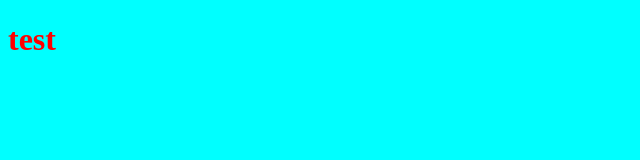
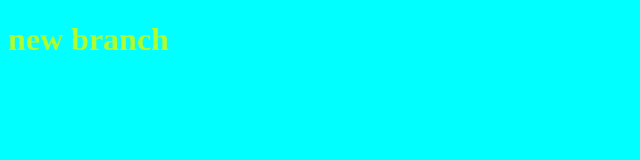
Before and after one commit to mohamed-ayman-10/new-repo, a plain HTML site: page index.html in a window 1280 px wide. Shown: the whole page, without its empty margins (0-640 px from the left). Drawn offline with Linux system fonts and the light colour scheme.

Commit message:
test new branch

```diff
--- a/app.js
+++ b/app.js
@@ -1 +1 @@
-alert('hello!')
+alert('hello new branch!')
--- a/index.html
+++ b/index.html
@@ -10,7 +10,7 @@
 </head>
 
 <body>
-    <h1>test</h1>
+    <h1>new branch</h1>
     <script src="./app.js"></script>
 </body>
 
--- a/style.css
+++ b/style.css
@@ -1,5 +1,5 @@
 h1 {
-    color: red;
+    color: greenyellow;
 }
 
 body {
```
